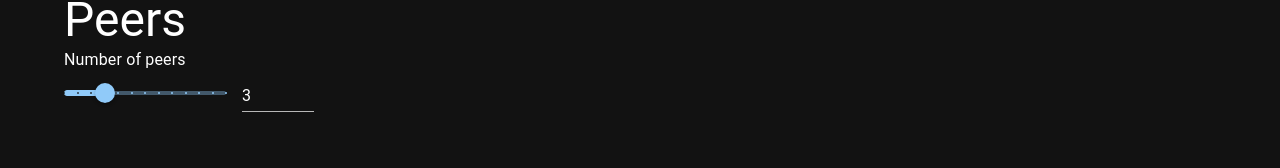
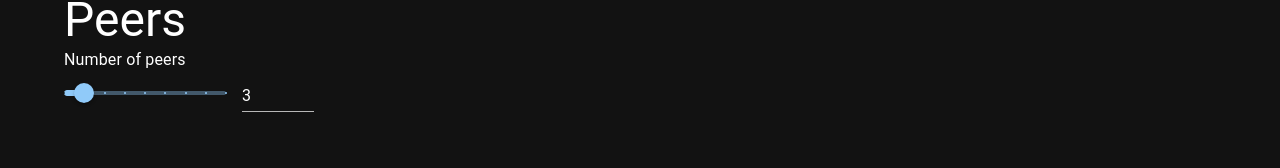
Before and after one commit to jeanbabtista/college, a React (Create React App) app in the folder client/: page /peers in a window 1280 px wide. Shown: the part 136-304 px from the top of the page. Built offline with nearby package versions, Linux system fonts and the light colour scheme.

Commit message:
added props to slider for min and max number of peers

```diff
--- a/client/src/components/Peers/Slider/index.js
+++ b/client/src/components/Peers/Slider/index.js
@@ -6,18 +6,14 @@ import { Box, Slider as MuiSlider, Typography, Grid, Input } from '@mui/material
 // context
 import { PeerContext } from 'components/App'
 
-// config
-const MIN_PEERS = 0
-const MAX_PEERS = 12
-
-const Slider = () => {
+const Slider = ({ minPeers, maxPeers }) => {
   const { numberOfPeers, setNumberOfPeers } = useContext(PeerContext)
 
   const handleSliderChange = (_e, newValue) => setNumberOfPeers(newValue)
   const handleInputChange = (e) => setNumberOfPeers(!e.target.value ? '' : Number(e.target.value))
   const handleBlur = () =>
     setNumberOfPeers(
-      numberOfPeers < MIN_PEERS ? MIN_PEERS : numberOfPeers > MAX_PEERS ? MAX_PEERS : numberOfPeers
+      numberOfPeers < minPeers ? maxPeers : numberOfPeers > maxPeers ? maxPeers : numberOfPeers
     )
 
   return (
@@ -29,8 +25,8 @@ const Slider = () => {
             value={numberOfPeers}
             onChange={handleSliderChange}
             marks
-            min={MIN_PEERS}
-            max={MAX_PEERS}
+            min={minPeers}
+            max={maxPeers}
           />
         </Grid>
         <Grid item>
@@ -40,8 +36,8 @@ const Slider = () => {
             onBlur={handleBlur}
             inputProps={{
               step: 1,
-              min: MIN_PEERS,
-              max: MAX_PEERS,
+              min: minPeers,
+              max: maxPeers,
               type: 'number',
             }}
           />
--- a/client/src/components/Peers/index.js
+++ b/client/src/components/Peers/index.js
@@ -11,7 +11,7 @@ const Peers = () => {
   return (
     <>
       <Typography variant="h3">Peers</Typography>
-      <Slider />
+      <Slider minPeers={2} maxPeers={10} />
       <Cards />
     </>
   )
```
